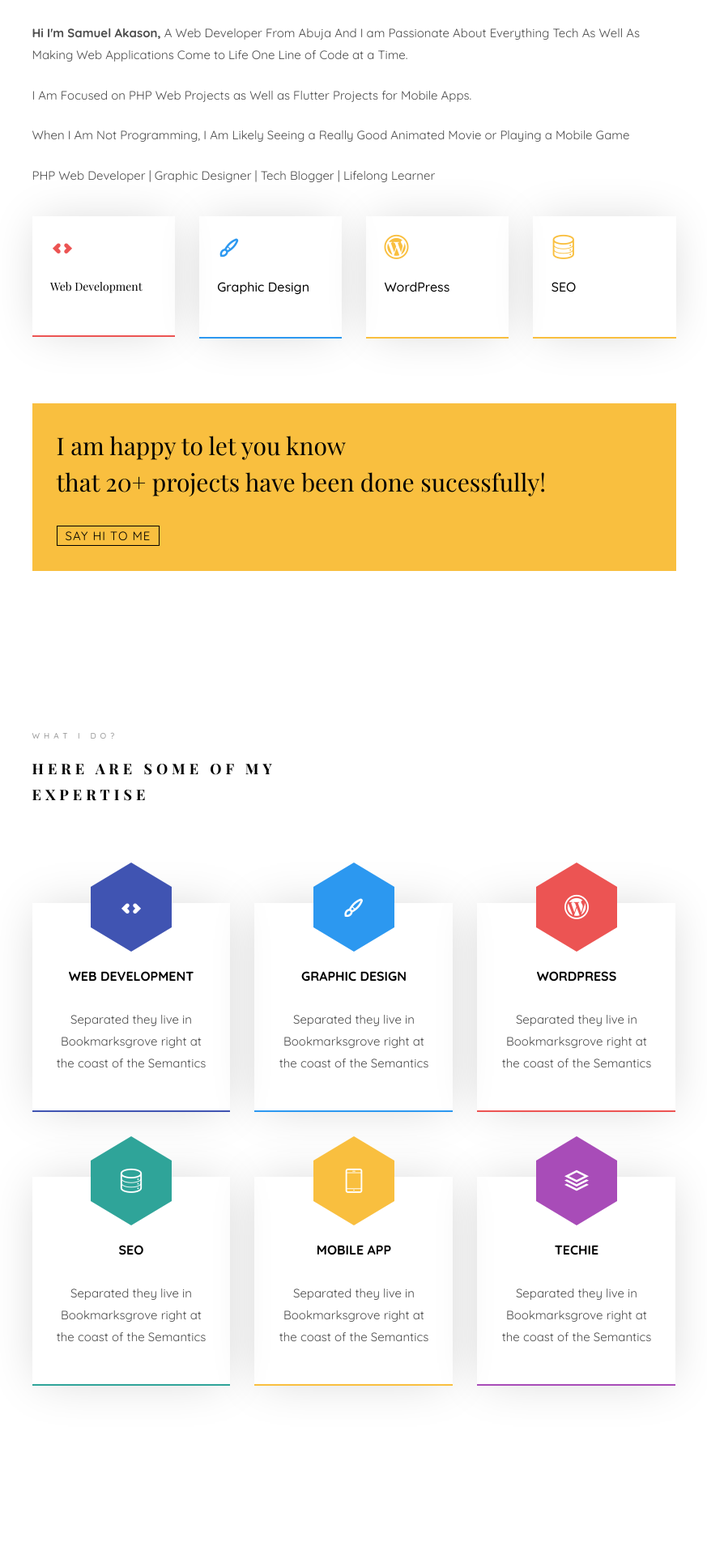
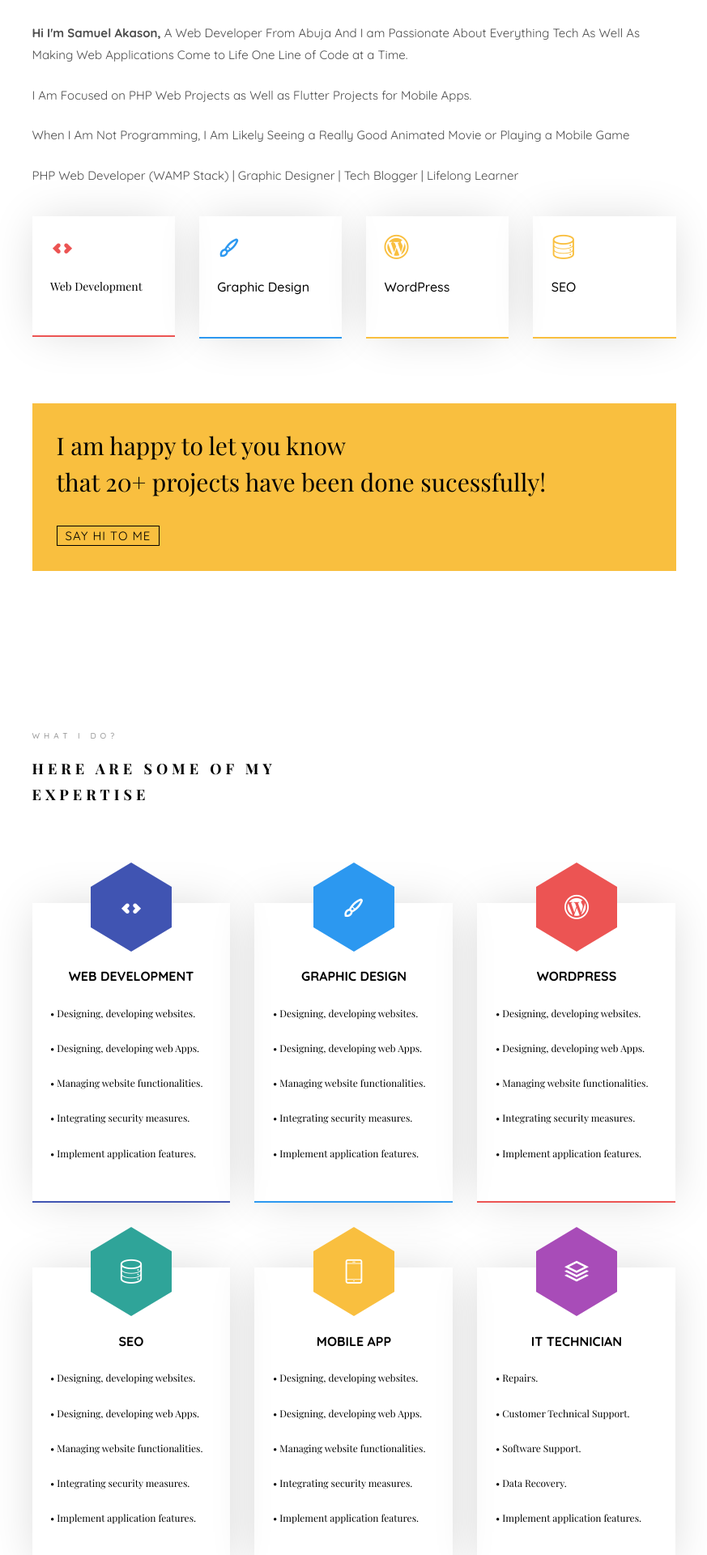
Before and after one commit to samuelakason/folio, a PHP site: page / in a window 1280 px wide. Shown: the part 1120-3040 px from the top of the page at 81% size, without its empty margins (353-1226 px from the left). Run offline with PHP 8.4, Linux system fonts and the light colour scheme; some libraries are stand-ins or nearby versions; some web fonts are replaced.

Commit message:
Update index.php

```diff
--- a/index.php
+++ b/index.php
@@ -26,6 +26,11 @@
 
 	<link href="https://fonts.googleapis.com/css?family=Quicksand:300,400,500,700" rel="stylesheet">
 	<link href="https://fonts.googleapis.com/css?family=Playfair+Display:400,400i,700" rel="stylesheet">
+	<link href="http://fonts.cdnfonts.com/css/mairy" rel="stylesheet">
+	<link href="http://fonts.cdnfonts.com/css/atlane" rel="stylesheet">
+	<link href="http://fonts.cdnfonts.com/css/walking-around" rel="stylesheet">
+	<link href="http://fonts.cdnfonts.com/css/desuka-slab-demo" rel="stylesheet">
+
 
 	<!-- Animate.css -->
 	<link rel="stylesheet" href="css/animate.css">
@@ -82,7 +87,7 @@
 			<section id="colorlib-hero" class="js-fullheight" data-section="home">
 				<div class="flexslider js-fullheight">
 					<ul class="slides">
-				   	<li style="background-image: url(images/p2.png);">
+				   	<li style="background-image: url(images/new/p2.png);">
 				   		<div class="overlay"></div>
 				   		<div class="container-fluid">
 				   			<div class="row">
@@ -97,7 +102,7 @@
 					   		</div>
 				   		</div>
 				   	</li>
-				   	<li style="background-image: url(images/p9.png);">
+				   	<li style="background-image: url(images/new/p9.png);">
 				   		<div class="overlay"></div>
 				   		<div class="container-fluid">
 				   			<div class="row">
@@ -128,7 +133,7 @@
 										<p><strong>Hi I'm Samuel Akason, </strong>A Web Developer From Abuja And I am Passionate About Everything Tech As Well As Making Web Applications Come to Life One Line of Code at a Time.</p>
 										<p>I Am Focused on PHP Web Projects as Well as Flutter Projects for Mobile Apps.</p>
 										<p>When I Am Not Programming, I Am Likely Seeing a Really Good Animated Movie or Playing a Mobile Game</p>
-										<p>PHP Web Developer | Graphic Designer | Tech Blogger | Lifelong Learner </p>
+										<p>PHP Web Developer (WAMP Stack) | Graphic Designer | Tech Blogger | Lifelong Learner </p>
 									</div>
 								</div>
 							</div>
@@ -187,7 +192,13 @@
 									</span>
 									<div class="desc">
 										<h3>Web Development</h3>
-										<p>Separated they live in Bookmarksgrove right at the coast of the Semantics</p>
+										<small style = "text-align:left">
+										<h6>• Designing, developing websites.</h6>
+										<h6>• Designing, developing web Apps.</h6>
+										<h6>• Managing website functionalities.</h6>
+										<h6>• Integrating security measures.</h6>
+										<h6>• Implement application features.</h6>
+										</small>
 									</div>
 								</div>
 							</div>
@@ -198,7 +209,13 @@
 								</span>
 								<div class="desc">
 									<h3>Graphic Design</h3>
-									<p>Separated they live in Bookmarksgrove right at the coast of the Semantics</p>
+									<small style = "text-align:left">
+										<h6>• Designing, developing websites.</h6>
+										<h6>• Designing, developing web Apps.</h6>
+										<h6>• Managing website functionalities.</h6>
+										<h6>• Integrating security measures.</h6>
+										<h6>• Implement application features.</h6>
+										</small>
 								</div>
 							</div>
 						</div>
@@ -209,7 +226,13 @@
 								</span>
 								<div class="desc">
 									<h3>WordPress</h3>
-									<p>Separated they live in Bookmarksgrove right at the coast of the Semantics</p>
+									<small style = "text-align:left">
+										<h6>• Designing, developing websites.</h6>
+										<h6>• Designing, developing web Apps.</h6>
+										<h6>• Managing website functionalities.</h6>
+										<h6>• Integrating security measures.</h6>
+										<h6>• Implement application features.</h6>
+										</small>
 								</div>
 							</div>
 						</div>
@@ -220,7 +243,13 @@
 								</span>
 								<div class="desc">
 									<h3>SEO</h3>
-									<p>Separated they live in Bookmarksgrove right at the coast of the Semantics</p>
+									<small style = "text-align:left">
+										<h6>• Designing, developing websites.</h6>
+										<h6>• Designing, developing web Apps.</h6>
+										<h6>• Managing website functionalities.</h6>
+										<h6>• Integrating security measures.</h6>
+										<h6>• Implement application features.</h6>
+										</small>
 								</div>
 							</div>
 						</div>
@@ -231,7 +260,13 @@
 								</span>
 								<div class="desc">
 									<h3>Mobile App</h3>
-									<p>Separated they live in Bookmarksgrove right at the coast of the Semantics</p>
+									<small style = "text-align:left">
+										<h6>• Designing, developing websites.</h6>
+										<h6>• Designing, developing web Apps.</h6>
+										<h6>• Managing website functionalities.</h6>
+										<h6>• Integrating security measures.</h6>
+										<h6>• Implement application features.</h6>
+										</small>
 								</div>
 							</div>
 						</div>
@@ -241,13 +276,18 @@
 									<i class="icon-layers2"></i>
 								</span>
 								<div class="desc">
-									<h3>Techie</h3>
-									<p>Separated they live in Bookmarksgrove right at the coast of the Semantics</p>
+									<h3>IT Technician</h3>
+									<small style="text-align:left;">
+										<h6>• Repairs.</h6>
+										<h6>• Customer Technical Support.</h6>
+										<h6>• Software Support.</h6>
+										<h6>• Data Recovery.</h6>
+										<h6>• Implement application features.</h6>
+										<!-- <p>Test Line</p> -->
+										</small>
 								</div>
 							</div>
 						</div>
-
-
 					</div>
 				</div>
 			</section>
```
